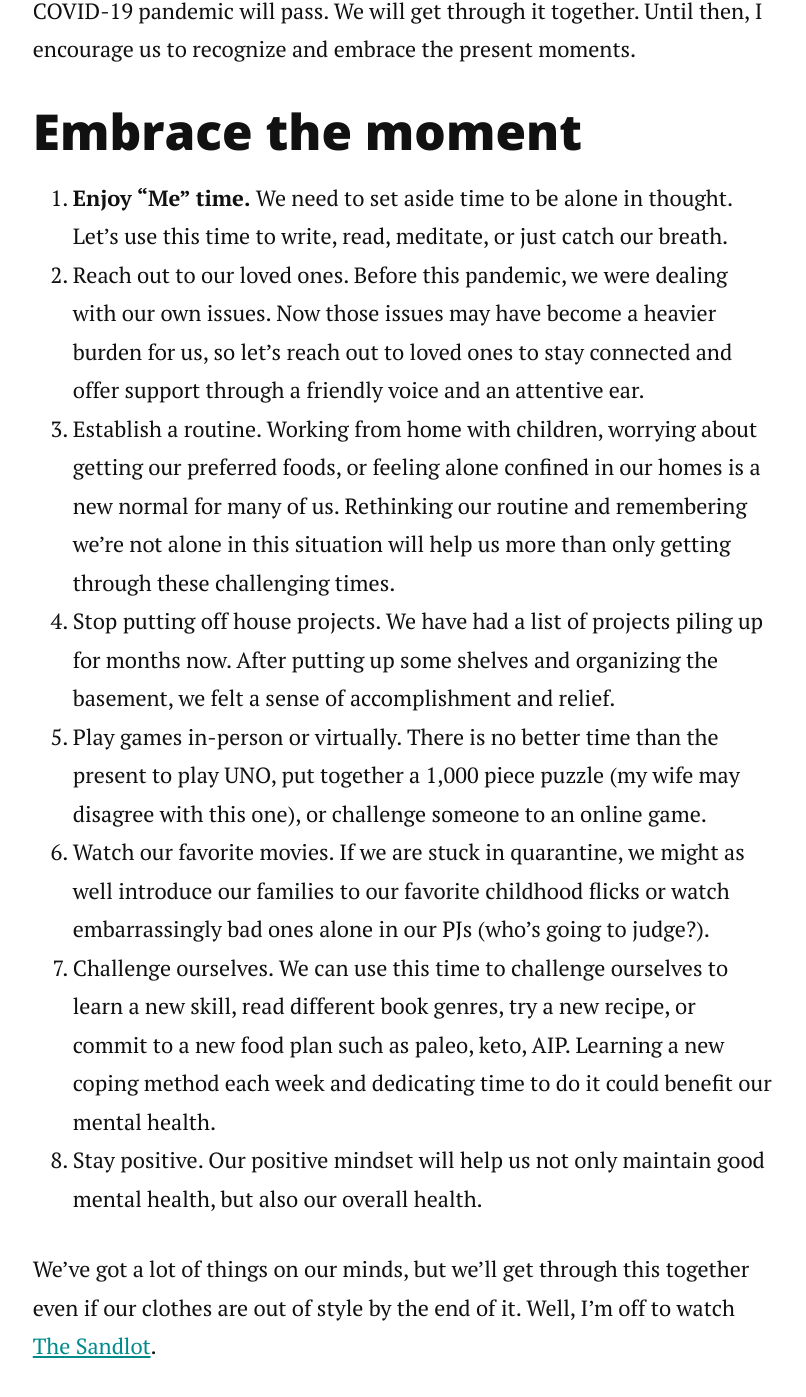
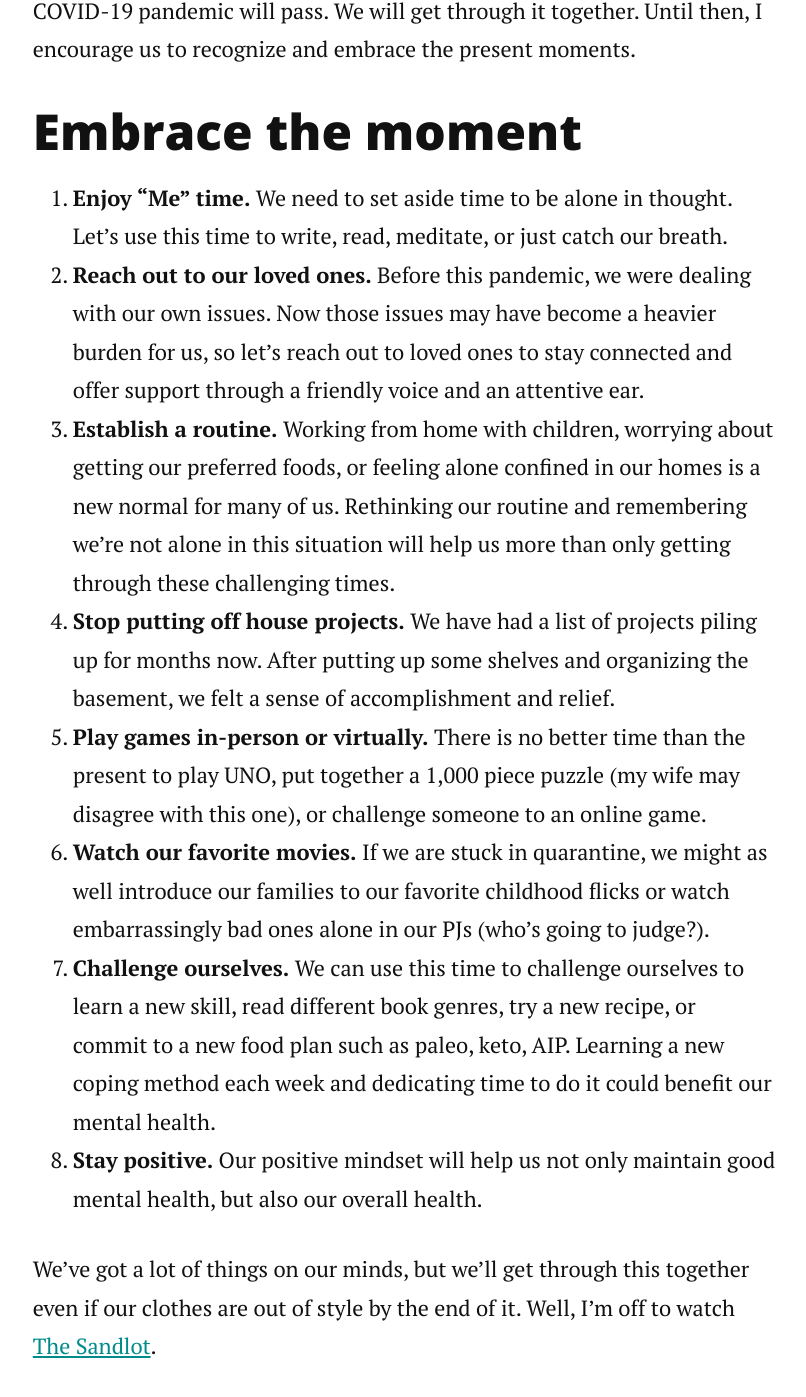
Before and after one commit to ecjane01/ecjane01.github.io, a Jekyll site: the page built from _posts/2020-06-01-mommy-daddy.markdown, in a window 1280 px wide and 1400 px high, scrolled down 1780 px. Shown: the top 1397 px of the window, without its empty margins (236-1042 px from the left). Built offline with Jekyll 4.4.1, drawn with Linux system fonts in a browser that asks for light colours; nearby versions of some CDN libraries.

```diff
--- a/_posts/2020-06-01-mommy-daddy.markdown
+++ b/_posts/2020-06-01-mommy-daddy.markdown
@@ -16,13 +16,13 @@ My intent is to not downplay the current situation, but to turn our focus on bei
 ## Embrace the moment
 
 1.	<b>Enjoy “Me” time.</b> We need to set aside time to be alone in thought. Let’s use this time to write, read, meditate, or just catch our breath.
-2.	Reach out to our loved ones. Before this pandemic, we were dealing with our own issues. Now those issues may have become a heavier burden for us, so let’s reach out to loved ones to stay connected and offer support through a friendly voice and an attentive ear.
-3.	Establish a routine. Working from home with children, worrying about getting our preferred foods, or feeling alone confined in our homes is a new normal for many of us. Rethinking our routine and remembering we’re not alone in this situation will help us more than only getting through these challenging times.
-4.	Stop putting off house projects. We have had a list of projects piling up for months now. After putting up some shelves and organizing the basement, we felt a sense of accomplishment and relief.
-5.	Play games in-person or virtually. There is no better time than the present to play UNO, put together a 1,000 piece puzzle (my wife may disagree with this one), or challenge someone to an online game.
-6.	Watch our favorite movies. If we are stuck in quarantine, we might as well introduce our families to our favorite childhood flicks or watch embarrassingly bad ones alone in our PJs (who’s going to judge?).
-7.	Challenge ourselves. We can use this time to challenge ourselves to learn a new skill, read different book genres, try a new recipe, or commit to a new food plan such as paleo, keto, AIP. Learning a new coping method each week and dedicating time to do it could benefit our mental health.
-8.	Stay positive. Our positive mindset will help us not only maintain good mental health, but also our overall health.
+2.	<b>Reach out to our loved ones.</b> Before this pandemic, we were dealing with our own issues. Now those issues may have become a heavier burden for us, so let’s reach out to loved ones to stay connected and offer support through a friendly voice and an attentive ear.
+3.	<b>Establish a routine.</b> Working from home with children, worrying about getting our preferred foods, or feeling alone confined in our homes is a new normal for many of us. Rethinking our routine and remembering we’re not alone in this situation will help us more than only getting through these challenging times.
+4.	<b>Stop putting off house projects.</b> We have had a list of projects piling up for months now. After putting up some shelves and organizing the basement, we felt a sense of accomplishment and relief.
+5.	<b>Play games in-person or virtually.</b> There is no better time than the present to play UNO, put together a 1,000 piece puzzle (my wife may disagree with this one), or challenge someone to an online game.
+6.	<b>Watch our favorite movies.</b> If we are stuck in quarantine, we might as well introduce our families to our favorite childhood flicks or watch embarrassingly bad ones alone in our PJs (who’s going to judge?).
+7.	<b>Challenge ourselves.</b> We can use this time to challenge ourselves to learn a new skill, read different book genres, try a new recipe, or commit to a new food plan such as paleo, keto, AIP. Learning a new coping method each week and dedicating time to do it could benefit our mental health.
+8.	<b>Stay positive.</b> Our positive mindset will help us not only maintain good mental health, but also our overall health.
 
 We’ve got a lot of things on our minds, but we’ll get through this together even if our clothes are out of style by the end of it. Well, I’m off to watch <a href="https://youtu.be/_pz8mbHxBWE" target="_blank">The Sandlot</a>.
 
```
